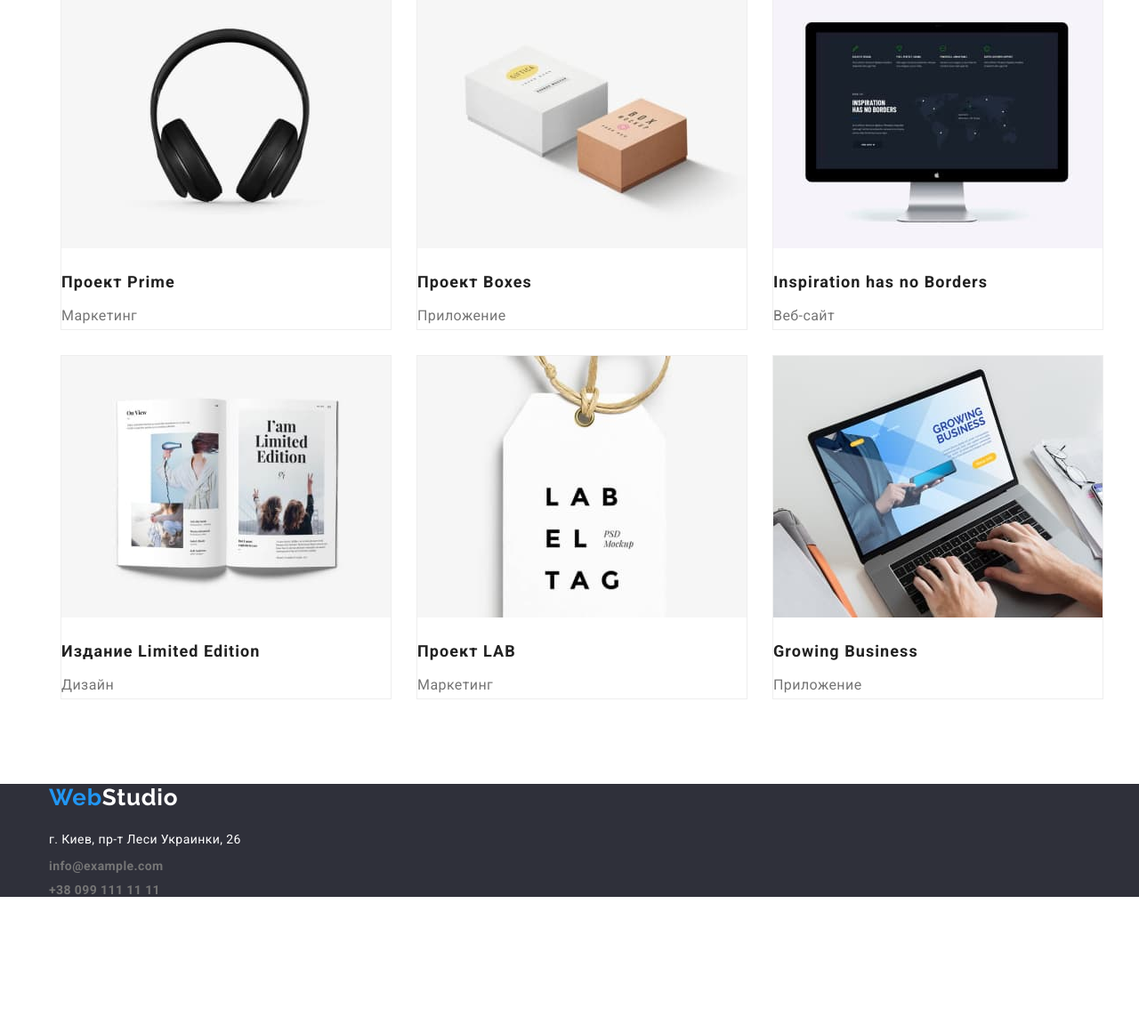
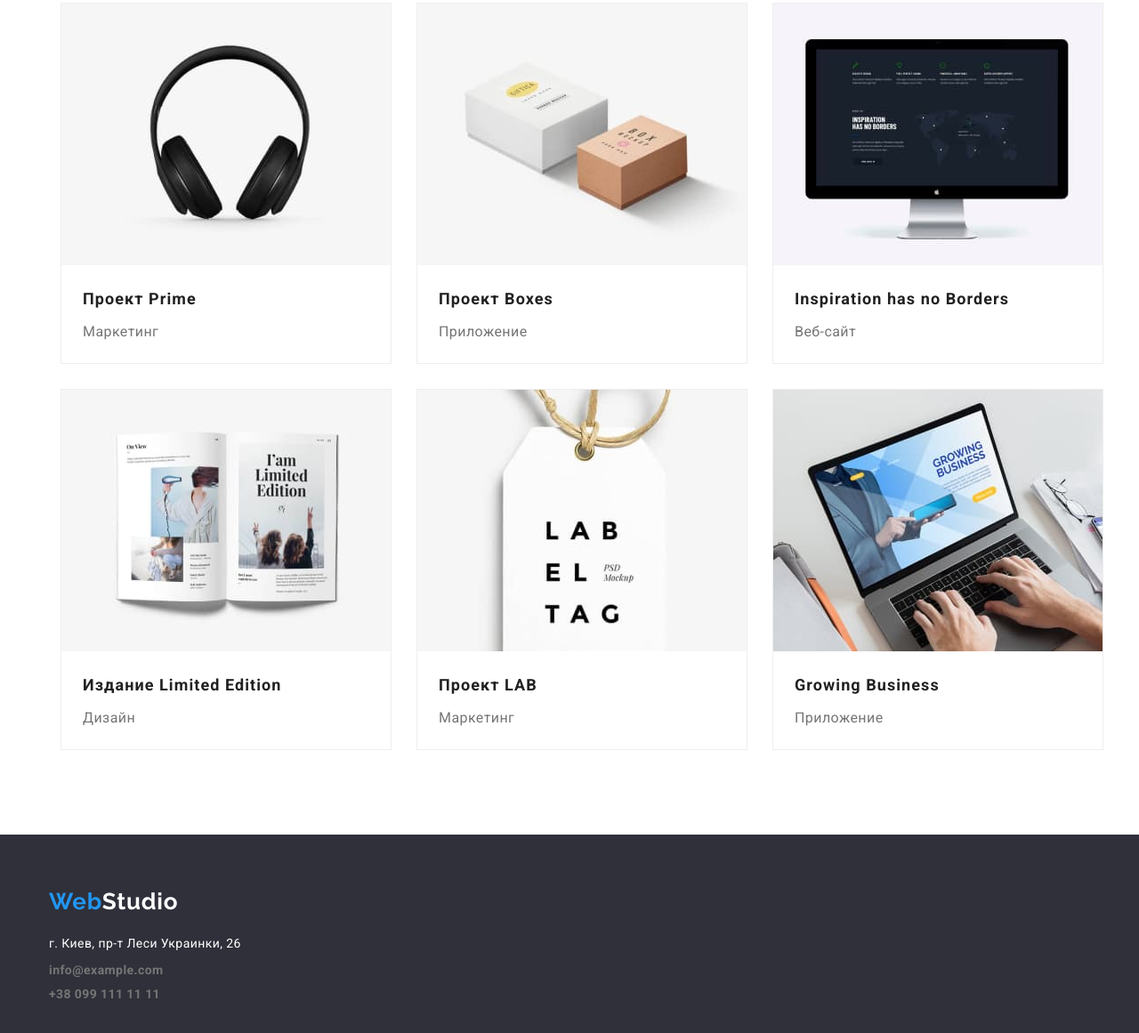
Before and after one commit to Yuliia-dev/goit-markup-hw-03, a plain HTML site: page portfolio.html in a window 1280 px wide. Shown: the part 743-1904 px from the top of the page at 89% size. Before the commit the page ends 1751 px from the top, so only its background shows below. Drawn offline with nearby package versions, Linux system fonts and the light colour scheme.

Commit message:
changes portfolio

```diff
--- a/css/styles.css
+++ b/css/styles.css
@@ -215,6 +215,11 @@ img {
 .team-list {
   margin-top: 30px;
   margin-left: 30px;
+
+  background: var(--title-color);
+  box-shadow: 0px 1px 3px rgba(0, 0, 0, 0.12), 0px 1px 1px rgba(0, 0, 0, 0.14),
+    0px 2px 1px rgba(0, 0, 0, 0.2);
+  border-radius: 0px 0px 4px 4px;
 }
 .photo,
 .team-position {
@@ -239,6 +244,8 @@ img {
 /* Footer */
 
 .footer {
+  padding-top: 60px;
+  padding-bottom: 60px;
   background: var(--hero-color);
 }
 .address {
@@ -326,7 +333,7 @@ img {
   border: 1px solid var(--border-color);
 }
 .client-title {
-  margin-top: 20px;
+  padding: 20px 24px 0 24px;
 
   font-size: 18px;
   line-height: 2;
@@ -334,7 +341,7 @@ img {
   color: var(--secondary-color);
 }
 .client-text {
-  margin-top: 5px;
+  padding: 4px 24px 20px 24px;
 
   font-weight: 400;
   font-size: 16px;
```
